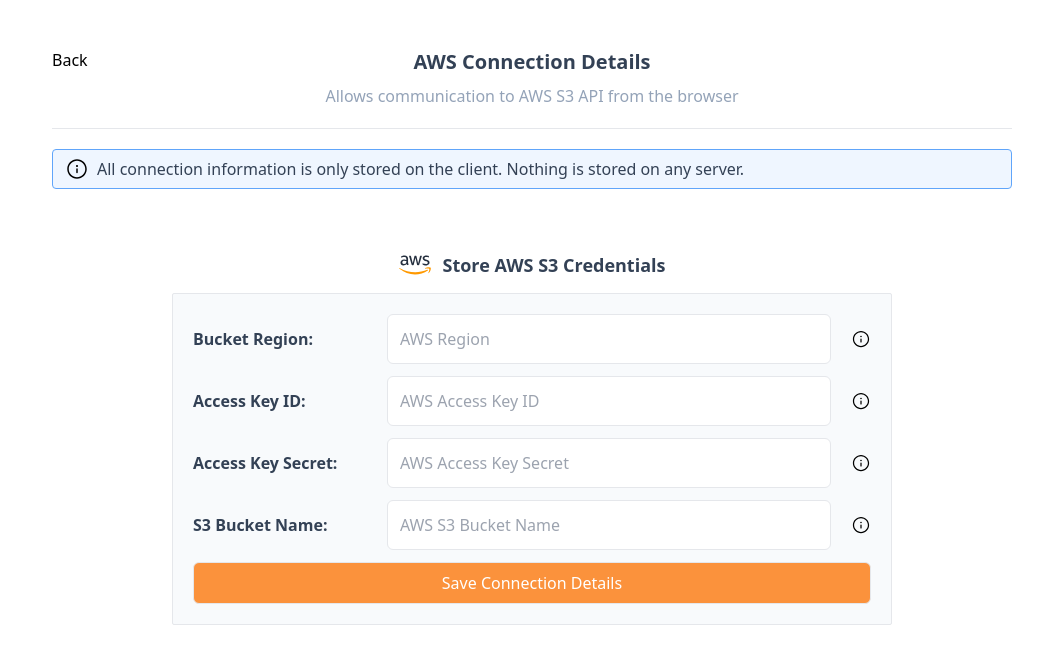
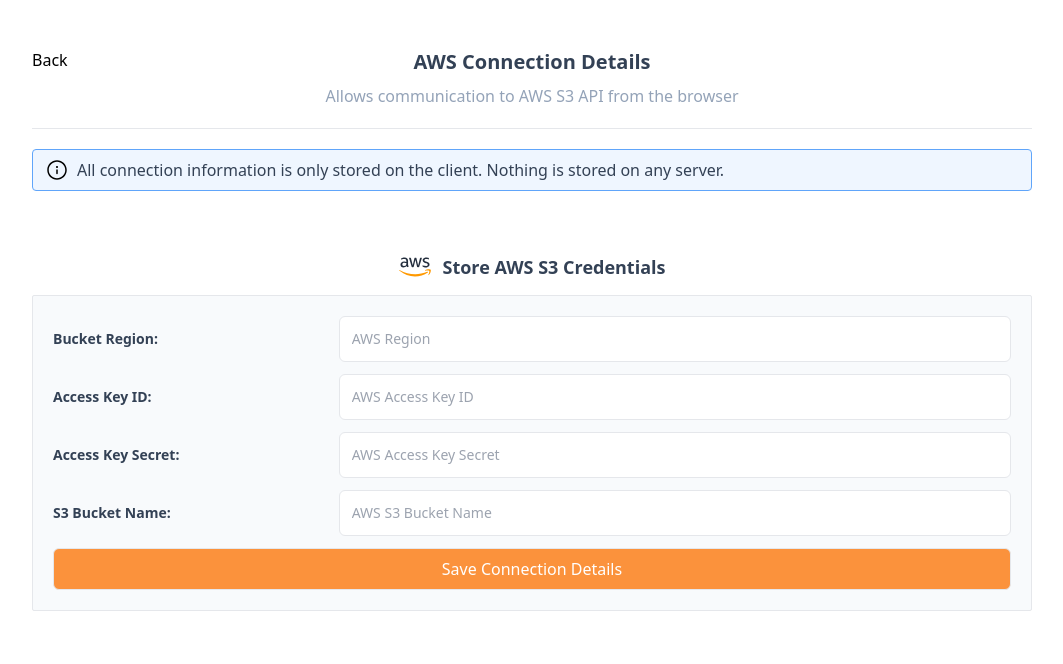
Before and after one commit to Schachte/AWS-to-Cloudflare-Migration-Utility, a Next.js app: page /connection/aws in a window 1280 px wide. Shown: the top 664 px of the page, without its empty margins (108-1171 px from the left). Built offline with nearby package versions, Linux system fonts and the light colour scheme.

Commit message:
Adding uploader button feedback

```diff
--- a/aws/presign.tsx
+++ b/aws/presign.tsx
@@ -18,7 +18,6 @@
 
   const s3 = new S3Client(s3Configuration);
   const command = new GetObjectCommand({ Bucket: object.bucketName, Key: object.name });
-  console.log(command)
 
   const url = await getSignedUrl(s3, command, { expiresIn: 15 * 60 });
   return url;
--- a/components/Button.tsx
+++ b/components/Button.tsx
@@ -20,7 +20,7 @@
         <div className="flex items-center text-sm w-full">
           <span className="group">{text}</span>
           {enableArrowAnimation && (
-            <div className="invisible pt-3 group-hover:visible">
+            <div className="invisible pt-3 group-hover:visible items-center pr-2">
               <svg
                 className="arrow"
                 width="20"
--- a/components/InfoBanner.tsx
+++ b/components/InfoBanner.tsx
@@ -4,7 +4,7 @@
 
 const InfoBanner: React.FC<Props> = ({ bannerText }) => {
   return (
-    <div className="w-full h-10 bg-blue-50 border border-blue-400 text-slate-700 rounded mt-5 flex items-center pl-3 space-x-2">
+    <div className="w-full h-auto bg-blue-50 border border-blue-400 text-slate-700 rounded mt-5 flex items-center pl-3 space-x-2 py-2">
       <img src="/assets/info.svg" className="w-6" />
       <span>{bannerText}</span>
     </div>
--- a/components/Layout.tsx
+++ b/components/Layout.tsx
@@ -16,7 +16,7 @@
   const router = useRouter();
 
   return (
-    <div className="relative flex flex-col mt-12 items-center container mx-auto w-9/12 max-w-[1000px] min-h-screen h-screen">
+    <div className="relative flex flex-col mt-12 items-center container mx-auto w-11/12 max-w-[1000px] min-h-screen h-screen">
       <div className="flex w-full justify-between">
         {enablePrevious && (
           <div
@@ -26,12 +26,12 @@
             Back
           </div>
         )}
-        <h1 onClick={() => router.push('/')} className="w-1/3 font-bold ml-auto text-xl text-slate-700 text-center hover:cursor-pointer hover:opacity-50">
+        <h1 onClick={() => router.push('/')} className="w-1/3 font-bold ml-auto text-xl text-slate-700 text-center hover:cursor-pointer">
           {pageTitle}
         </h1>
         <div className="w-1/3"></div>
       </div>
-      <h2 className="font-normal text-md pt-2 text-slate-400">{subTitle}</h2>
+      <h2 className="font-normal text-md pt-2 text-slate-400 text-center">{subTitle}</h2>
       <hr className="w-full mt-5" />
       {children}
     </div>
--- a/pages/connection/aws.tsx
+++ b/pages/connection/aws.tsx
@@ -40,8 +40,8 @@
         <span>Store AWS S3 Credentials</span>
       </div>
       <form onSubmit={handleSubmit} className="flex w-full justify-center">
-        <div className="w-9/12 p-5 bg-slate-50 flex self-center rounded-sm border flex-col space-y-3 text-slate-700">
-          <div className="flex w-full items-center space-x-5">
+        <div className="w-9/12 sm:w-full p-5 bg-slate-50 flex self-center rounded-sm border flex-col space-y-3 text-slate-700">
+          <div className="flex w-full items-center space-x-5 text-sm">
             <span className="whitespace-nowrap font-semibold w-2/5">
               Bucket Region:{" "}
             </span>
@@ -52,9 +52,9 @@
               value={region}
               onChange={(e) => setRegion(e.target.value)}
             />
-            <img src="/assets/info.svg" className="w-5 hover:cursor-pointer" />
+            {/* <img src="/assets/info.svg" className="w-5 hover:cursor-pointer" /> */}
           </div>
-          <div className="flex w-full items-center space-x-5">
+          <div className="flex w-full items-center space-x-5 text-sm">
             <span className="whitespace-nowrap font-semibold w-2/5">
               Access Key ID:{" "}
             </span>
@@ -65,10 +65,12 @@
               value={accessKeyId}
               onChange={(e) => setAccessKeyId(e.target.value)}
             />
-            <img src="/assets/info.svg" className="w-5 hover:cursor-pointer" />
+            {/* <div className="w-8 relative">
+                <img src="/assets/info.svg" className="hover:cursor-pointer" />
+            </div> */}
           </div>
 
-          <div className="flex w-full items-center space-x-5">
+          <div className="flex w-full items-center space-x-5 text-sm">
             <span className="whitespace-nowrap font-semibold w-2/5">
               Access Key Secret:{" "}
             </span>
@@ -79,10 +81,10 @@
               value={accessKeySecret}
               onChange={(e) => setAccessKeySecret(e.target.value)}
             />
-            <img src="/assets/info.svg" className="w-5 hover:cursor-pointer" />
+            {/* <img src="/assets/info.svg" className="w-5 hover:cursor-pointer" /> */}
           </div>
 
-          <div className="flex w-full items-center space-x-5">
+          <div className="flex w-full items-center space-x-5 text-sm">
             <span className="whitespace-nowrap font-semibold w-2/5">
               S3 Bucket Name:{" "}
             </span>
@@ -93,7 +95,7 @@
               value={bucketName}
               onChange={(e) => setBucketName(e.target.value)}
             />
-            <img src="/assets/info.svg" className="w-5 hover:cursor-pointer" />
+            {/* <img src="/assets/info.svg" className="w-5 hover:cursor-pointer" /> */}
           </div>
           <button className="flex w-full h-5 border p-5 items-center justify-center bg-orange-400 rounded-md text-white border hover:cursor-pointer hover:bg-orange-500">
             Save Connection Details
--- a/pages/connection/cloudflare.tsx
+++ b/pages/connection/cloudflare.tsx
@@ -38,10 +38,10 @@
         <img src="/assets/cloudflare.svg" className="w-8" />
         <span>Store Cloudflare API Credentials</span>
       </div>
-      <form onSubmit={handleSubmit} className="flex w-full justify-center">
-        <div className="w-9/12 p-5 bg-slate-50 flex self-center rounded-sm border flex-col space-y-3">
+      <form onSubmit={handleSubmit} className="flex justify-center w-full">
+        <div className="w-full p-5 bg-slate-50 flex self-center rounded-sm border flex-col space-y-3">
 
-          <div className="flex w-full items-center space-x-5">
+          <div className="flex items-center space-x-5 text-sm">
             <label
               htmlFor="account_id"
               className="whitespace-nowrap font-semibold w-1/5"
@@ -57,10 +57,10 @@
               className="p-3 rounded-md border w-full"
               required
             />
-            <img src="/assets/info.svg" className="w-5 hover:cursor-pointer" />
+            {/* <img src="/assets/info.svg" className="w-5 hover:cursor-pointer" /> */}
           </div>
 
-          <div className="flex w-full items-center space-x-5">
+          <div className="flex w-full items-center space-x-5 text-sm">
             <label
               htmlFor="bearer_token"
               className="whitespace-nowrap font-semibold w-1/5"
@@ -76,7 +76,7 @@
               className="p-3 rounded-md border w-full"
               required
             />
-            <img src="/assets/info.svg" className="w-5 hover:cursor-pointer" />
+            {/* <img src="/assets/info.svg" className="w-5 hover:cursor-pointer" /> */}
           </div>
           <button className="flex w-full h-5 border p-5 items-center justify-center bg-orange-400 rounded-md text-white border hover:cursor-pointer hover:bg-orange-500">
             Save Connection Details
--- a/pages/details.tsx
+++ b/pages/details.tsx
@@ -92,7 +92,7 @@
       subTitle={"Setting Up The Connection Details"}
     >
       <InfoBanner bannerText="All connection information is only stored on the client. Nothing is stored on any server." />
-      <div className="flex justify-center flex-col items-center space-y-3 w-7/12">
+      <div className="flex justify-center flex-col items-center space-y-3 w-full">
         <Button
           text="Add AWS Connection Details"
           logo="/assets/aws.svg"
--- a/pages/index.tsx
+++ b/pages/index.tsx
@@ -7,7 +7,7 @@
 
   return (
     <Layout pageTitle={pageTitle} subTitle={subTitle} enablePrevious={false}>
-      <div className="flex space-x-16 mt-5 w-20 justify-center">
+      <div className="flex space-x-16 mt-5 w-20 justify-center p-5 sm:p-0">
         <img src="/assets/aws.svg" />
         <img src="/assets/arrow.svg" />
         <img src="/assets/cloudflare.svg" />
```
Also changed, not shown: pages/transfer.tsx (+27 -8 lines), queue/uploader.tsx (+5 -3 lines), 1 other file (tests, documents, lock files or other folders).
